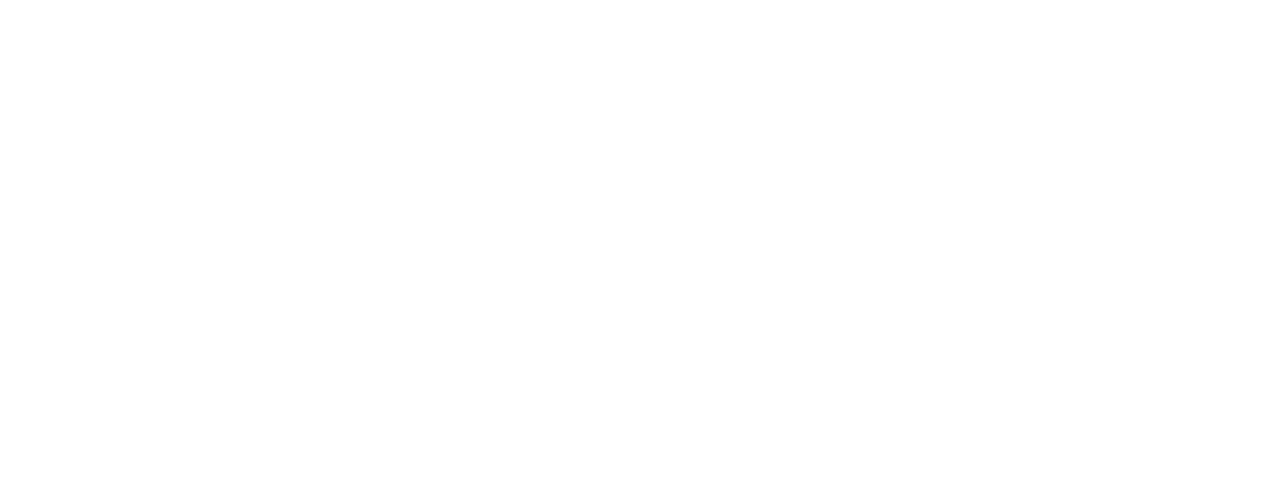
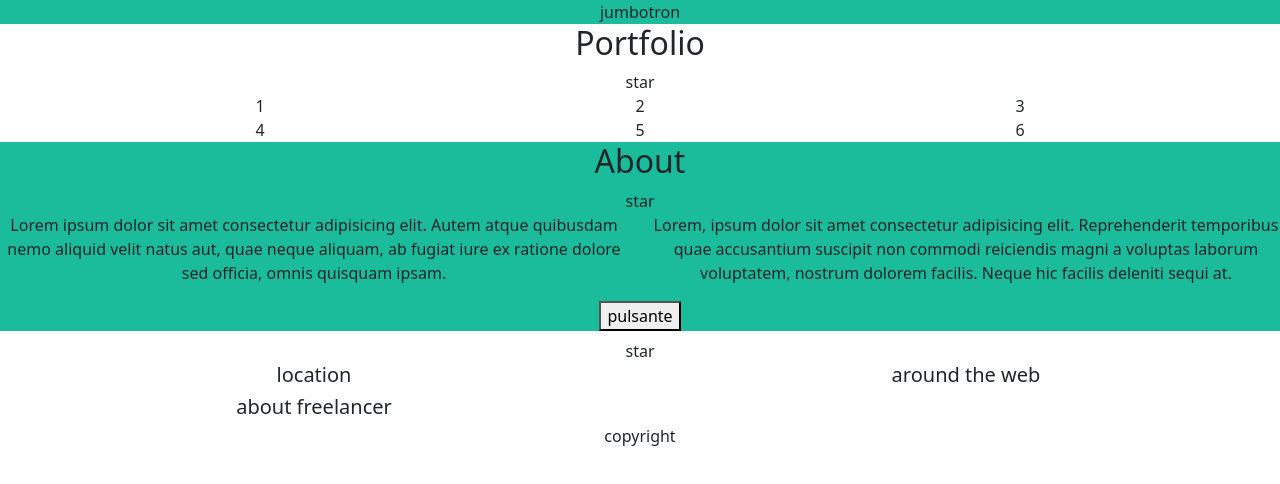
Before and after one commit to RiccardoTolusso/html-css-bootstrap-freelancer, a plain HTML site: page index.html in a window 1280 px wide. Drawn offline with nearby package versions, Linux system fonts and the light colour scheme.

Commit message:
[UPD] created more partials style files and finished to create the structure of the layout

```diff
--- /dev/null
+++ b/css/_partials/utilities.css
@@ -0,0 +1,11 @@
+.rt-bg-primary{
+    background-color: var(--rt-primary-color);
+}
+
+.rt-bg-primary-light{
+    background-color: var(--rt-primary-color-light);
+}
+
+.rt-bg-secondary{
+    background-color: var(--rt-secondary-color);
+}
--- a/css/_partials/variables.css
+++ b/css/_partials/variables.css
@@ -0,0 +1,5 @@
+:root{
+    --rt-primary-color: #2c3e50;
+    --rt-primary-color-light: #3a546d;
+    --rt-secondary-color: #1abc9c;
+}
--- a/css/style.css
+++ b/css/style.css
@@ -1,3 +1,4 @@
 @import url(./_partials/variables.css);
+@import url(./_partials/utilities.css);
 @import url(./_partials/layout.css);
 @import url(./_partials/common.css);
--- a/index.html
+++ b/index.html
@@ -4,40 +4,85 @@
     <meta charset="UTF-8">
     <meta name="viewport" content="width=device-width, initial-scale=1.0">
     <link href="https://cdn.jsdelivr.net/npm/bootstrap@5.3.3/dist/css/bootstrap.min.css" rel="stylesheet" integrity="sha384-QWTKZyjpPEjISv5WaRU9OFeRpok6YctnYmDr5pNlyT2bRjXh0JMhjY6hW+ALEwIH" crossorigin="anonymous">
+    <link rel="stylesheet" href="./css/style.css">
     <title>Document</title>
 </head>
-<body>
+<body class="text-center">
 
     <header>
-        <!-- navbar -->
+        <!-- TODO navbar -->
     </header>
 
     <main>
-        <section>
-            <!-- jumbotron -->
+
+        <!-- jumbotron -->
+        <section class="rt-bg-secondary">
+            <div class="container-md">
+                jumbotron
+            </div>
         </section>
 
+        <!-- portfolio -->
         <section>
-            <!-- portfolio -->
+            <div class="container-lg">
+                <h2>Portfolio</h2>
+                <div>star</div>
+                <div class="row row-cols-1 row-cols-lg-2 row-cols-xl-3">
+                    <div class="col">1</div>
+                    <div class="col">2</div>
+                    <div class="col">3</div>
+                    <div class="col">4</div>
+                    <div class="col">5</div>
+                    <div class="col">6</div>
+                </div>
+            </div>
         </section>
 
-        <section>
-            <!-- about -->
+        <!-- about -->
+        <section class="rt-bg-secondary">
+            <h2>About</h2>
+            <div>star</div>
+            <div class="row row-cols-1 row-cols-lg-2">
+                <p>
+                    Lorem ipsum dolor sit amet consectetur adipisicing elit. Autem atque quibusdam nemo aliquid velit natus aut, quae neque aliquam, ab fugiat iure ex ratione dolore sed officia, omnis quisquam ipsam.
+                </p>
+                <p>
+                    Lorem, ipsum dolor sit amet consectetur adipisicing elit. Reprehenderit temporibus quae accusantium suscipit non commodi reiciendis magni a voluptas laborum voluptatem, nostrum dolorem facilis. Neque hic facilis deleniti sequi at.
+                </p>
+            </div>
+            <button>pulsante</button>
         </section>
 
+        <!-- form -->
         <section>
-            <!-- form -->
+            <h2></h2>
+            <div>star</div>
+            <form action="POST">
+
+            </form>
         </section>
 
     </main>
 
     <footer>
+        <!-- infos -->
         <div>
-            <!-- infos -->
+            <div class="row row-cols-1 row-cols-lg-2">
+                <div class="col">
+                    <h5>location</h5>
+                </div>
+                <div class="col">
+                    <h5>around the web</h5>
+                </div>
+                <div class="col">
+                    <h5>about freelancer</h5>
+                </div>
+            </div>
         </div>
 
         <div>
             <!-- copyright -->
+            <h6>copyright</h6>
         </div>
     </footer>
 
```
